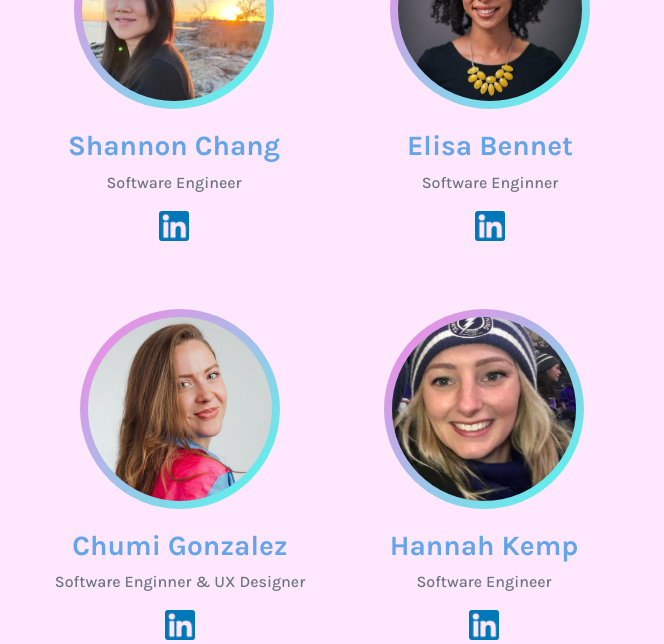
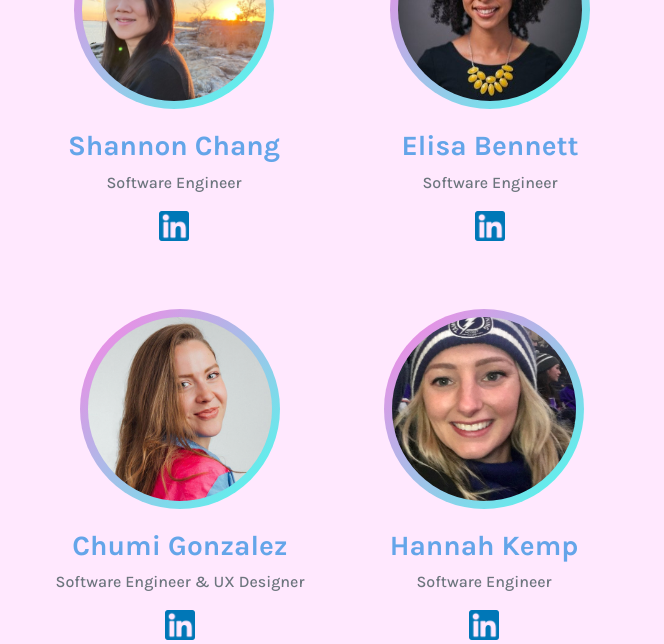
Before and after one commit to VulpixGlow/glowintheblue-backend, a website: page public/index.html in a window 1280 px wide. Shown: the part 1260-1904 px from the top of the page, 490-1154 px from the left. Drawn offline with nearby package versions, Linux system fonts and the light colour scheme.

Commit message:
fix: handle typos

```diff
--- a/public/index.html
+++ b/public/index.html
@@ -235,8 +235,8 @@
                       src="assets/img/elisa.jpg"
                       alt="..."
                     />
-                    <h3 class="font-alt">Elisa Bennet</h3>
-                    <p class="text-muted mb-0">Software Enginner</p>
+                    <h3 class="font-alt">Elisa Bennett</h3>
+                    <p class="text-muted mb-0">Software Engineer</p>
                     <a
                       href="https://www.linkedin.com/in/elisabennett/"
                       target="_blank"
@@ -259,7 +259,7 @@
                     />
                     <h3 class="font-alt">Chumi Gonzalez</h3>
                     <p class="text-muted mb-0">
-                      Software Enginner & UX Designer
+                      Software Engineer & UX Designer
                     </p>
                     <a
                       href="https://www.linkedin.com/in/chumi-gonzalez-a434aa74/"
```
